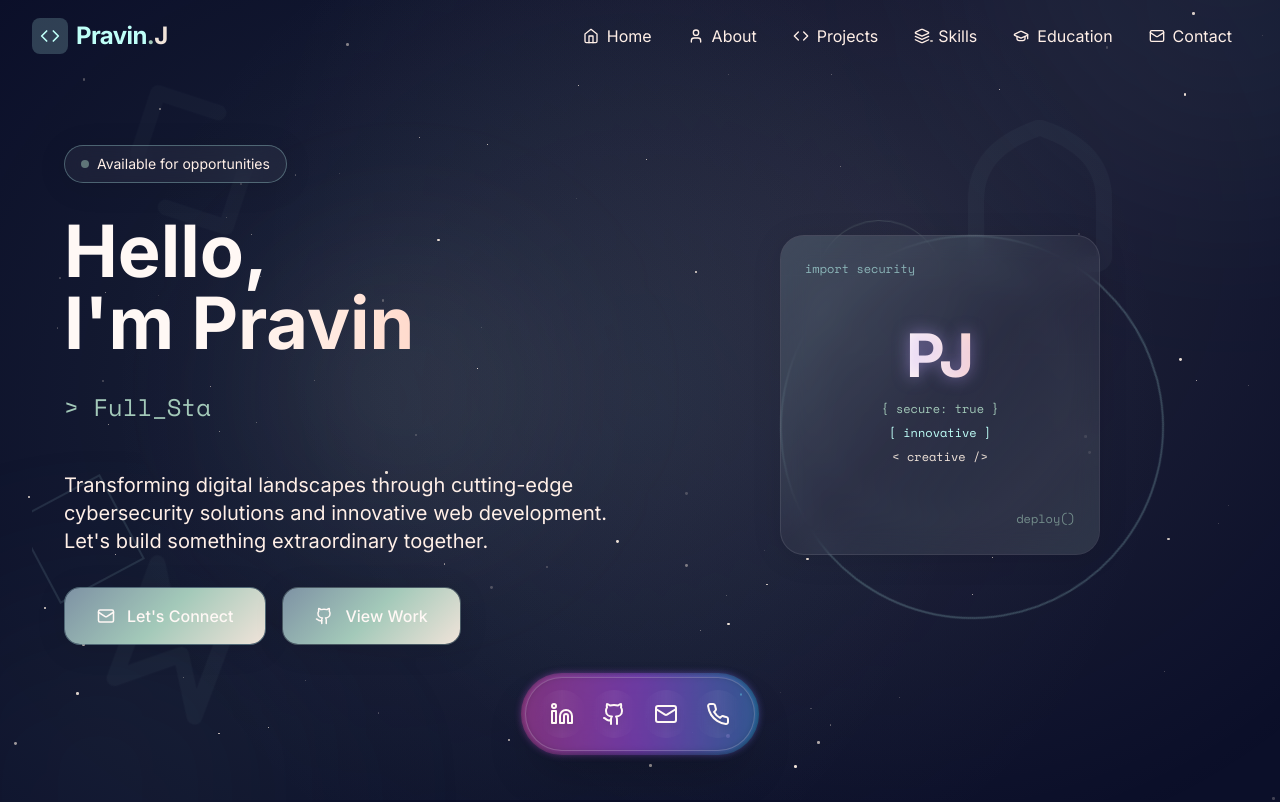
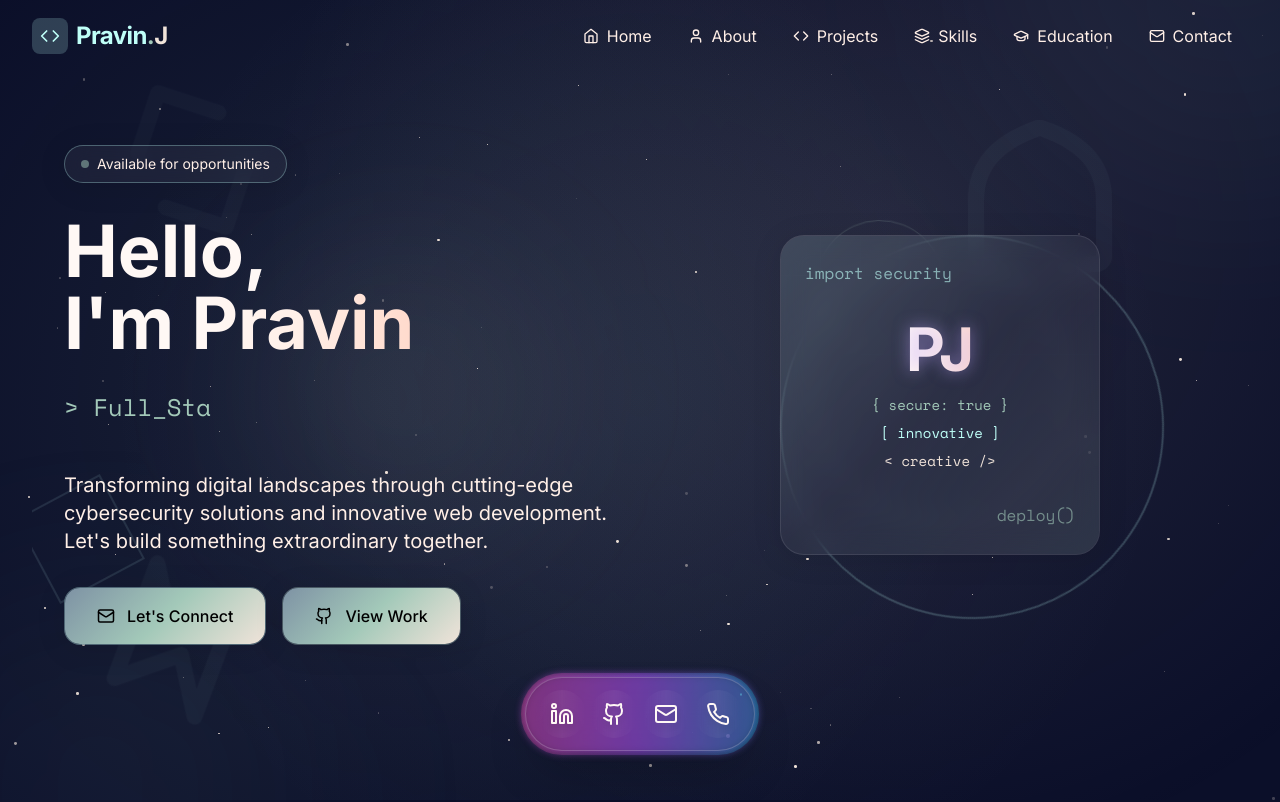
Before and after one commit to jpravin664/Pravin-Portfolio-Website, a React (Vite) app: page / in a window 1280 px wide. Shown: the top 802 px of the page. Built offline with nearby package versions, Linux system fonts and the light colour scheme.

Commit message:
Hero section Update

```diff
--- a/src/sections/Hero.tsx
+++ b/src/sections/Hero.tsx
@@ -151,8 +151,8 @@ export const Hero = () => {
                 >
                   <div className="absolute inset-0 bg-sunset-gradient group-hover:bg-primary/10 transition-colors"></div>
                   <div className="relative flex items-center justify-center sm:justify-start gap-3">
-                    <Mail size={18} sm:size={20} />
-                    <span className="font-medium">Let's Connect</span>
+                    <Mail size={18} sm:size={20} color="black"/>
+                    <span className="font-medium text-black">Let's Connect</span>
                   </div>
                 </motion.a>
 
@@ -166,8 +166,8 @@ export const Hero = () => {
                 >
                   <div className="absolute inset-0 bg-sunset-gradient group-hover:bg-accent/10 transition-colors"></div>
                   <div className="relative flex items-center justify-center sm:justify-start gap-3">
-                    <Github size={18} sm:size={20} />
-                    <span className="font-medium">View Work</span>
+                    <Github size={18} sm:size={20} color="black"/>
+                    <span className="font-medium text-black">View Work</span>
                   </div>
                 </motion.a>
               </motion.div>
@@ -236,7 +236,7 @@ export const Hero = () => {
                       PJ
                     </motion.div>
 
-                    <div className="space-y-1 sm:space-y-2 font-mono text-xs sm:text-xs text-text-secondary">
+                    <div className="space-y-1 sm:space-y-2 font-mono text-sm sm:text-sm text-text-secondary">
                       <div className="text-accent">{"{ secure: true }"}</div>
                       <div className="text-primary">{"[ innovative ]"}</div>
                       <div className="text-glow">{"< creative />"}</div>
@@ -245,7 +245,7 @@ export const Hero = () => {
 
                   {/* Floating Code Snippets - Responsive positioning */}
                   <motion.div
-                    className="absolute top-3 left-3 sm:top-4 sm:left-4 md:top-6 md:left-6 font-mono text-xs text-primary/60"
+                    className="absolute top-3 left-3 sm:top-4 sm:left-4 md:top-6 md:left-6 font-mono text-s text-primary/60"
                     animate={{ y: [-5, 5, -5] }}
                     transition={{ duration: 3, repeat: Infinity }}
                   >
@@ -254,7 +254,7 @@ export const Hero = () => {
                   </motion.div>
 
                   <motion.div
-                    className="absolute bottom-3 right-3 sm:bottom-4 sm:right-4 md:bottom-6 md:right-6 font-mono text-xs text-accent/60"
+                    className="absolute bottom-3 right-3 sm:bottom-4 sm:right-4 md:bottom-6 md:right-6 font-mono text-s text-accent/60"
                     animate={{ y: [5, -5, 5] }}
                     transition={{ duration: 3, repeat: Infinity, delay: 1 }}
                   >
```
